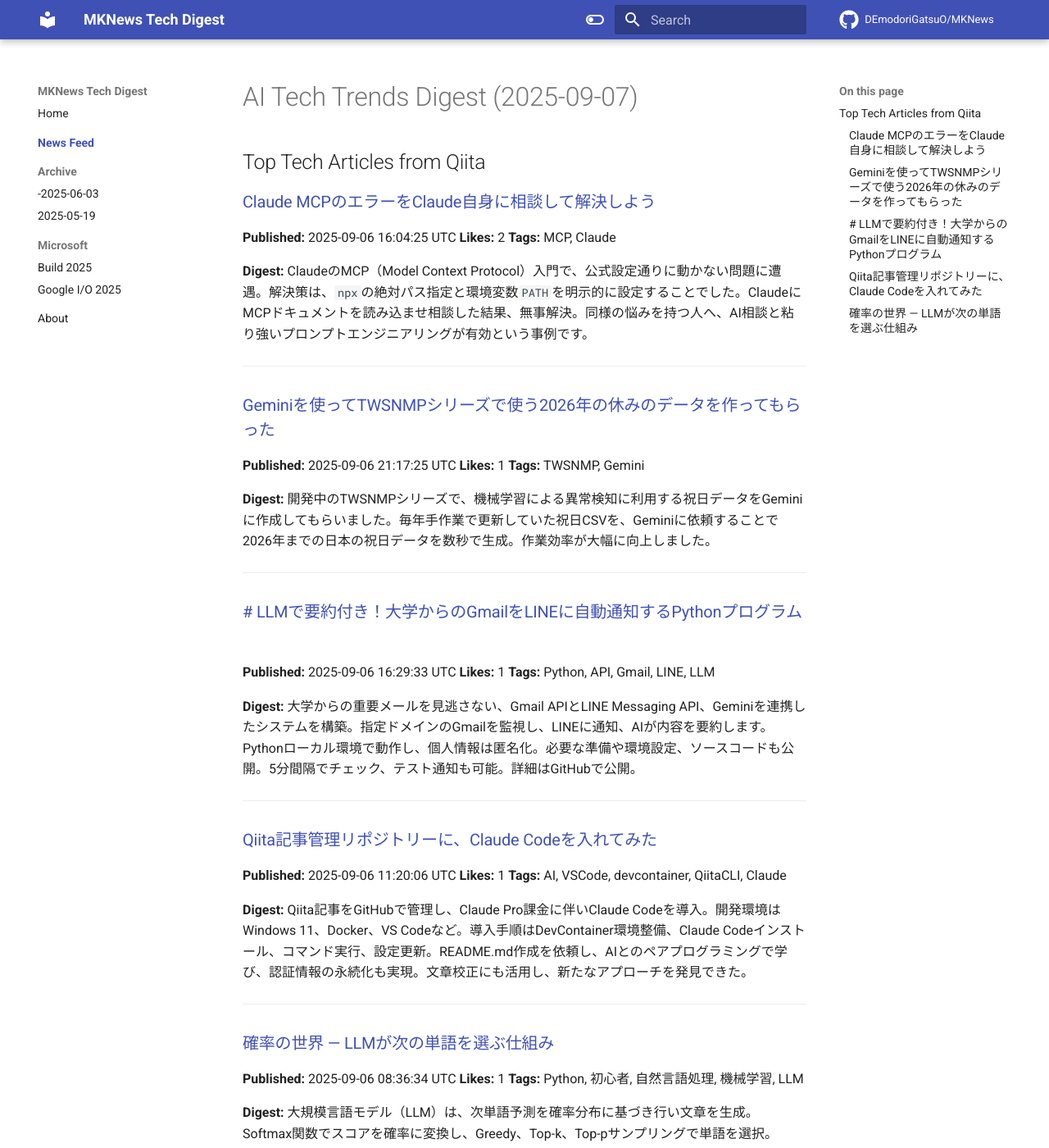
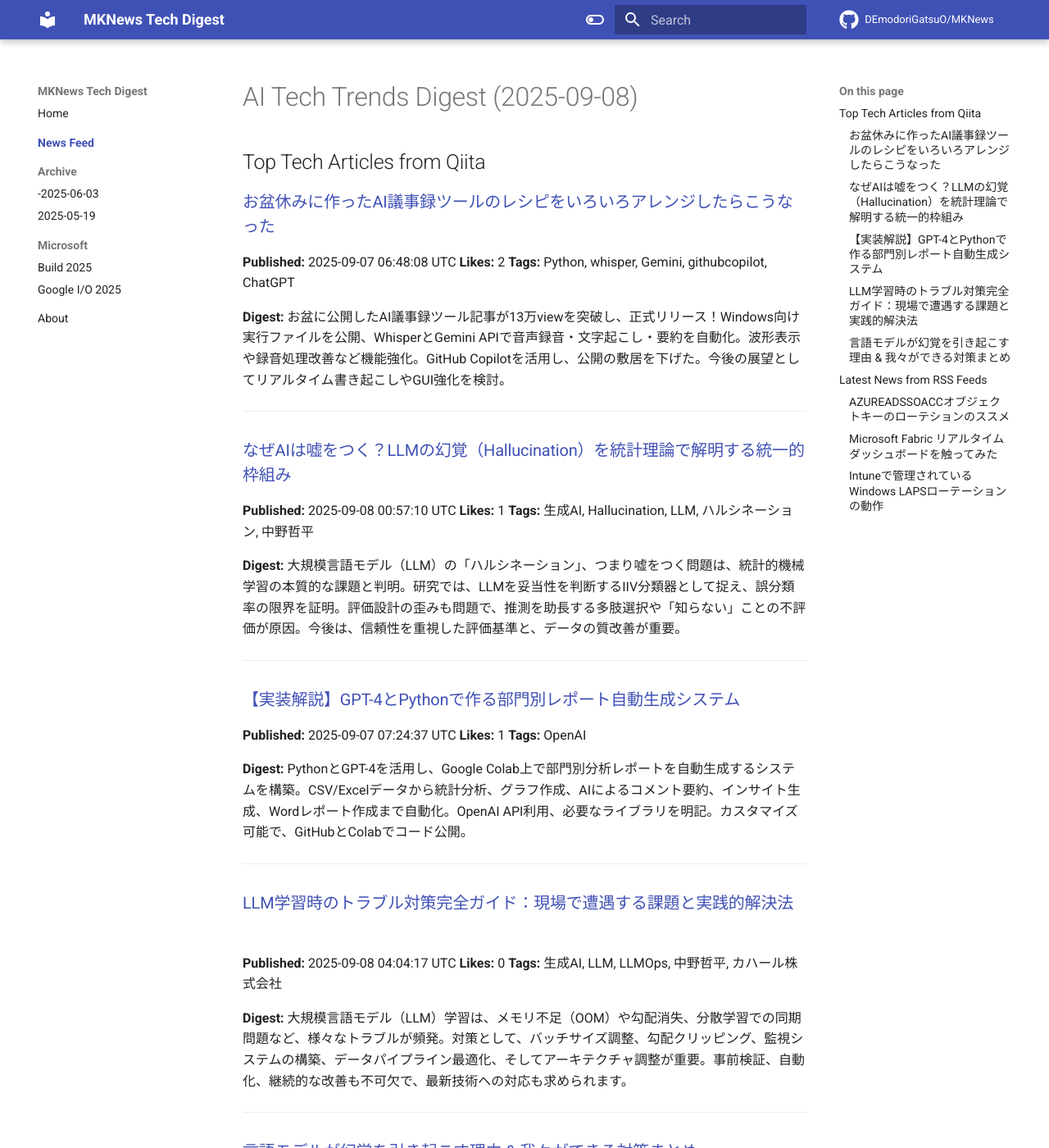
Before and after one commit to DEmodoriGatsuO/MKNews, an MkDocs documentation site: the page built from docs/news/index.md, in a window 1280 px wide and 1400 px high. Shown: the whole window at 82% size. Built offline with MkDocs 1.6.1 and Material for MkDocs 9.7.7, drawn with Linux system fonts in a browser that asks for light colours; comment, search, counter and statistics services are not loaded; some of the changed text lies outside the part shown.

Commit message:
Automated AI Tech Digest - 2025-09-08

```diff
--- a/docs/news/index.md
+++ b/docs/news/index.md
@@ -1,55 +1,88 @@
-# AI Tech Trends Digest (2025-09-07)
+# AI Tech Trends Digest (2025-09-08)
 
 
 ## Top Tech Articles from Qiita
 
 
-### [Claude MCPのエラーをClaude自身に相談して解決しよう](https://qiita.com/fkdfkdfkd/items/6a39e69c9097d1c078f7)
-**Published:** 2025-09-06 16:04:25 UTC
+### [お盆休みに作ったAI議事録ツールのレシピをいろいろアレンジしたらこうなった](https://qiita.com/R_28/items/97d9651143937abfec91)
+**Published:** 2025-09-07 06:48:08 UTC
 **Likes:** 2
-**Tags:** MCP, Claude
+**Tags:** Python, whisper, Gemini, githubcopilot, ChatGPT
 
 **Digest:**
-ClaudeのMCP（Model Context Protocol）入門で、公式設定通りに動かない問題に遭遇。解決策は、`npx`の絶対パス指定と環境変数`PATH`を明示的に設定することでした。ClaudeにMCPドキュメントを読み込ませ相談した結果、無事解決。同様の悩みを持つ人へ、AI相談と粘り強いプロンプトエンジニアリングが有効という事例です。
+お盆に公開したAI議事録ツール記事が13万viewを突破し、正式リリース！Windows向け実行ファイルを公開、WhisperとGemini APIで音声録音・文字起こし・要約を自動化。波形表示や録音処理改善など機能強化。GitHub Copilotを活用し、公開の敷居を下げた。今後の展望としてリアルタイム書き起こしやGUI強化を検討。
 
 ---
 
-### [Geminiを使ってTWSNMPシリーズで使う2026年の休みのデータを作ってもらった](https://qiita.com/twsnmp/items/0fd6d78a34c974931a35)
-**Published:** 2025-09-06 21:17:25 UTC
+### [なぜAIは嘘をつく？LLMの幻覚（Hallucination）を統計理論で解明する統一的枠組み](https://qiita.com/teppei_nakano/items/7fbeaef0b16428981221)
+**Published:** 2025-09-08 00:57:10 UTC
 **Likes:** 1
-**Tags:** TWSNMP, Gemini
+**Tags:** 生成AI, Hallucination, LLM, ハルシネーション, 中野哲平
 
 **Digest:**
-開発中のTWSNMPシリーズで、機械学習による異常検知に利用する祝日データをGeminiに作成してもらいました。毎年手作業で更新していた祝日CSVを、Geminiに依頼することで2026年までの日本の祝日データを数秒で生成。作業効率が大幅に向上しました。
+大規模言語モデル（LLM）の「ハルシネーション」、つまり嘘をつく問題は、統計的機械学習の本質的な課題と判明。研究では、LLMを妥当性を判断するIIV分類器として捉え、誤分類率の限界を証明。評価設計の歪みも問題で、推測を助長する多肢選択や「知らない」ことの不評価が原因。今後は、信頼性を重視した評価基準と、データの質改善が重要。
 
 ---
 
-### [# LLMで要約付き！大学からのGmailをLINEに自動通知するPythonプログラム](https://qiita.com/ishikawamasahito3150/items/607c24eeb53f93c5cff2)
-**Published:** 2025-09-06 16:29:33 UTC
+### [【実装解説】GPT-4とPythonで作る部門別レポート自動生成システム](https://qiita.com/takaaki_yayoi/items/b209f86ee060b1d4849e)
+**Published:** 2025-09-07 07:24:37 UTC
 **Likes:** 1
-**Tags:** Python, API, Gmail, LINE, LLM
+**Tags:** OpenAI
 
 **Digest:**
-大学からの重要メールを見逃さない、Gmail APIとLINE Messaging API、Geminiを連携したシステムを構築。指定ドメインのGmailを監視し、LINEに通知、AIが内容を要約します。Pythonローカル環境で動作し、個人情報は匿名化。必要な準備や環境設定、ソースコードも公開。5分間隔でチェック、テスト通知も可能。詳細はGitHubで公開。
+PythonとGPT-4を活用し、Google Colab上で部門別分析レポートを自動生成するシステムを構築。CSV/Excelデータから統計分析、グラフ作成、AIによるコメント要約、インサイト生成、Wordレポート作成まで自動化。OpenAI API利用、必要なライブラリを明記。カスタマイズ可能で、GitHubとColabでコード公開。
 
 ---
 
-### [Qiita記事管理リポジトリーに、Claude Codeを入れてみた](https://qiita.com/murnana/items/139153e443941490223f)
-**Published:** 2025-09-06 11:20:06 UTC
-**Likes:** 1
-**Tags:** AI, VSCode, devcontainer, QiitaCLI, Claude
+### [LLM学習時のトラブル対策完全ガイド：現場で遭遇する課題と実践的解決法](https://qiita.com/cahalinc/items/312aacc8ecaa8c6a3c54)
+**Published:** 2025-09-08 04:04:17 UTC
+**Likes:** 0
+**Tags:** 生成AI, LLM, LLMOps, 中野哲平, カハール株式会社
 
 **Digest:**
-Qiita記事をGitHubで管理し、Claude Pro課金に伴いClaude Codeを導入。開発環境はWindows 11、Docker、VS Codeなど。導入手順はDevContainer環境整備、Claude Codeインストール、コマンド実行、設定更新。README.md作成を依頼し、AIとのペアプログラミングで学び、認証情報の永続化も実現。文章校正にも活用し、新たなアプローチを発見できた。
+大規模言語モデル（LLM）学習は、メモリ不足（OOM）や勾配消失、分散学習での同期問題など、様々なトラブルが頻発。対策として、バッチサイズ調整、勾配クリッピング、監視システムの構築、データパイプライン最適化、そしてアーキテクチャ調整が重要。事前検証、自動化、継続的な改善も不可欠で、最新技術への対応も求められます。
 
 ---
 
-### [確率の世界 — LLMが次の単語を選ぶ仕組み](https://qiita.com/Sakai_path/items/f509ad565f960cb50d69)
-**Published:** 2025-09-06 08:36:34 UTC
-**Likes:** 1
-**Tags:** Python, 初心者, 自然言語処理, 機械学習, LLM
+### [言語モデルが幻覚を引き起こす理由 & 我々ができる対策まとめ](https://qiita.com/oga_aiichiro/items/48f6bec3e64b3fee4007)
+**Published:** 2025-09-08 03:03:55 UTC
+**Likes:** 0
+**Tags:** 論文, OpenAI, 生成AI, LLM, ハルシネーション
 
 **Digest:**
-大規模言語モデル（LLM）は、次単語予測を確率分布に基づき行い文章を生成。Softmax関数でスコアを確率に変換し、Greedy、Top-k、Top-pサンプリングで単語を選択。Temperatureで「創造性」を調整可能。Pythonコードで実践も紹介。多様な文章生成は、この確率的仕組みによる。
+OpenAIの論文「言語モデルが幻覚を起こす理由」は、**推測を報酬とする評価方法が原因**と指摘。事前学習では不確実性への対応が難しく、ポストトレーニングでも二者択一評価が推測を助長。解決策として、**開発者側は信頼度目標設定、ユーザー側は「不明」回答の推奨やオープンな質問**を提示。AIを万能ではなく、知ったかぶりするアシスタントと捉えることが重要。
 
 ---
+
+## Latest News from RSS Feeds
+
+
+### [AZUREADSSOACCオブジェクトキーのローテションのススメ](https://blog.jbs.co.jp/entry/2025/09/08/114504)
+**Source:** JBS Blog
+**Published:** 2025-09-08 02:45:04 UTC
+**Tags:** AD, Microsoft Entra ID, Microsoft365, シームレスSSO
+
+**Digest:**
+シームレスSSO設定後にADに生成される「AZUREADSSOACC」オブジェクトのキーローテーションは、セキュリティ上30日ごとのロールオーバーが推奨されます。PowerShellで簡単に行えますが、手動での定期実行は負担です。そこで、今回はPowerShellスクリプトを作成し、管理者の負担を軽減できるようにします。
+
+---
+
+### [Microsoft Fabric リアルタイムダッシュボードを触ってみた](https://blog.jbs.co.jp/entry/2025/09/08/104559)
+**Source:** JBS Blog
+**Published:** 2025-09-08 01:45:59 UTC
+**Tags:** Microsoft Fabric
+
+**Digest:**
+Microsoft Fabricのリアルタイムダッシュボードを試用。前回作成のイベントハウスのKQLデータベースに接続し、ダッシュボードを追加、タイル作成、ビジュアル変更などを実施。自動更新にも対応。複数のページで構成され、データ分析を可視化する機能を持つ。
+
+---
+
+### [Intuneで管理されているWindows LAPSローテーションの動作](https://blog.jbs.co.jp/entry/2025/09/08/090825)
+**Source:** JBS Blog
+**Published:** 2025-09-08 00:08:25 UTC
+**Tags:** Intune, Microsoft 365
+
+**Digest:**
+Intuneで管理するLAPSローテーションが失敗した場合の挙動を検証。ローテーション失敗時の次回実行タイミングについて調査しました。
+
+---
```
